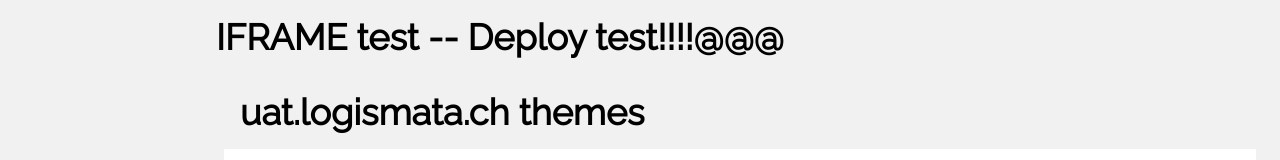
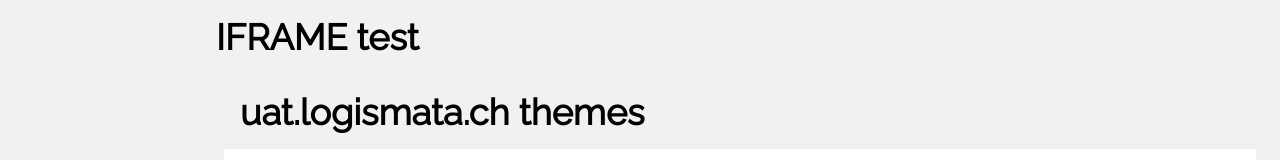
Before and after one commit to fer-rouco/quickwin-container, a website: page dist/index.html in a window 1280 px wide. Shown: the top 160 px of the page. Drawn offline with nearby package versions, Linux system fonts and the light colour scheme; grey boxes are pictures that could not be loaded.

Commit message:
Update index.html

```diff
--- a/dist/index.html
+++ b/dist/index.html
@@ -29,7 +29,7 @@
             <!-- Header -->
             <header id="portfolio">
                 <div class="w3-container">
-                    <h1><b>IFRAME test -- Deploy test!!!!@@@</b></h1>
+                    <h1><b>IFRAME test</b></h1>
                 </div>
             </header>
 
```
